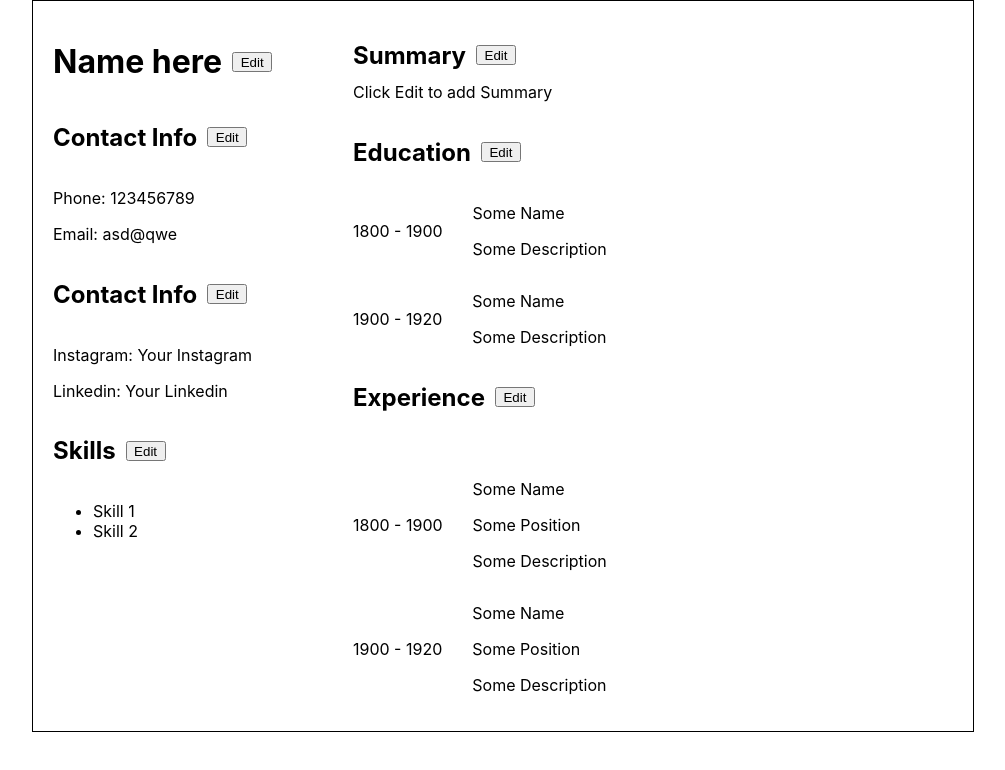
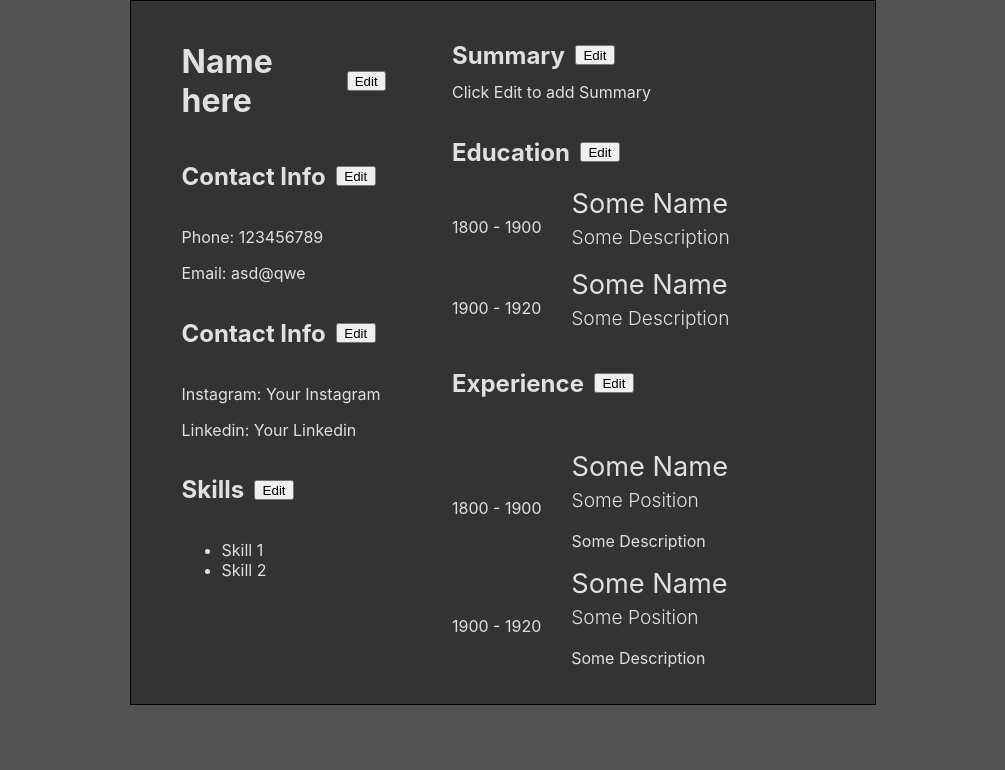
Before and after one commit to pbaki/cv-app, a React (Create React App) app: page / in a window 1280 px wide. Shown: the top 770 px of the page, without its empty margins (137-1142 px from the left). Built offline with nearby package versions, Linux system fonts and the light colour scheme.

Commit message:
bigger screen layout complete

```diff
--- a/src/components/summary.js
+++ b/src/components/summary.js
@@ -62,7 +62,7 @@ class SummaryComponent extends Component {
   }
   render() {
     return (
-      <div className="summary">
+      <>
         <div className="summaryContainer">
           <h2>Summary</h2>
           <button className="editButton" onClick={this.props.changeToEditMode}>
@@ -70,7 +70,7 @@ class SummaryComponent extends Component {
           </button>
         </div>
         <p>{this.props.summaryText}</p>
-      </div>
+      </>
     );
   }
 }
@@ -89,7 +89,7 @@ class SummaryEditComponent extends Component {
   }
   render() {
     return (
-      <div className="summary">
+      <>
         <div className="summaryContainer">
           <h2>Summary</h2>
           <button className="editButton" onClick={this.props.onClick}>
@@ -135,7 +135,7 @@ class SummaryEditComponent extends Component {
             </button>
           </div>
         </form>
-      </div>
+      </>
     );
   }
 }
--- a/src/styles/App.css
+++ b/src/styles/App.css
@@ -1,31 +1,42 @@
 .App {
   display: grid;
-  width: 80vw;
-  max-width: 900px;
-  justify-content: center;
+  min-width: 390px;
+  width: 55vw;
+  max-width: 750px;
   grid-template-columns: 1fr 2fr;
   border: 1px solid black;
   padding: 20px;
+  background-color: #333333;
+  color: #e0e0e0;
 }
 input {
   width: 100%;
   box-sizing: border-box;
-  border: 2px solid #ccc;
+  border: 2px solid #bbb7b7;
   border-radius: 4px;
-  background-color: #f8f8f8;
+  background-color: #e9e9e9;
   font-size: 16px;
+}
+.leftContainer {
+  padding-left: 13%;
 }
 .leftContainer input {
   width: 80%;
+}
+.rightContainer input {
+  width: 80%;
+}
+.rightContainer {
+  padding-left: 12%;
 }
 textarea {
   width: 100%;
   height: 150px;
   padding: 12px 20px;
   box-sizing: border-box;
-  border: 2px solid #ccc;
+  border: 2px solid #bbb7b7;
   border-radius: 4px;
-  background-color: #f8f8f8;
+  background-color: #e9e9e9;
   font-size: 16px;
   resize: none;
 }
--- a/src/styles/education.css
+++ b/src/styles/education.css
@@ -1,5 +1,5 @@
 .education {
-  max-width: 80%;
+  padding-left: 10px;
 }
 .educationContainer {
   display: flex;
@@ -34,3 +34,14 @@
 .schoolDescripion {
   word-break: break-word;
 }
+.schoolName {
+  font-size: 1.7rem;
+  font-weight: 400;
+  margin-top: 0;
+  margin-bottom: 0px;
+}
+.schoolDescripion {
+  font-size: 1.2rem;
+  font-weight: 350;
+  margin-top: 5px;
+}
--- a/src/styles/experience.css
+++ b/src/styles/experience.css
@@ -1,5 +1,5 @@
 .experience {
-  max-width: 80%;
+  padding-left: 10px;
 }
 .experienceContainer {
   display: flex;
@@ -35,3 +35,14 @@
 .companyDescripion {
   word-break: break-word;
 }
+.companyName {
+  font-size: 1.7rem;
+  font-weight: 400;
+  margin-top: 0;
+  margin-bottom: 0px;
+}
+.companyPositon {
+  font-size: 1.2rem;
+  font-weight: 350;
+  margin-top: 5px;
+}
--- a/src/styles/index.css
+++ b/src/styles/index.css
@@ -5,6 +5,7 @@ body {
     sans-serif;
   -webkit-font-smoothing: antialiased;
   -moz-osx-font-smoothing: grayscale;
+  background-color: #535353;
 }
 
 code {
--- a/src/styles/summary.css
+++ b/src/styles/summary.css
@@ -1,5 +1,5 @@
 .summary {
-  max-width: 96%;
+  padding-left: 10px;
 }
 .summaryContainer {
   display: flex;
```
